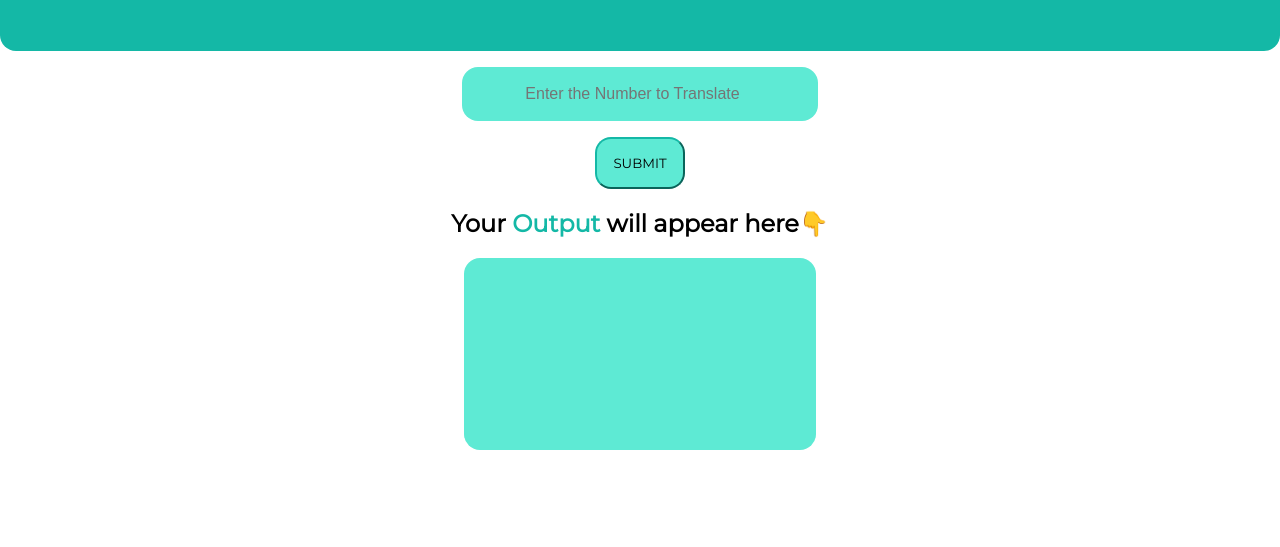
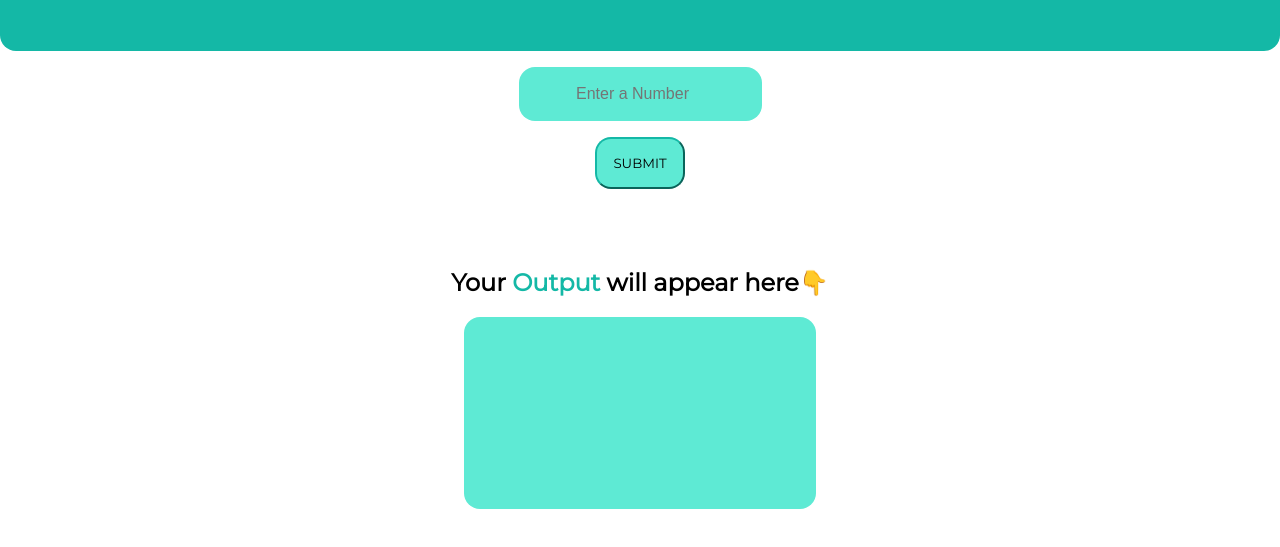
Before and after one commit to FIONA18/Numbers-Translator, a plain HTML site: page index.html in a window 1280 px wide. Shown: the part 71-618 px from the top of the page. Drawn offline with Linux system fonts and the light colour scheme.

Commit message:
styles: Updated styles.css

```diff
--- a/index.html
+++ b/index.html
@@ -11,11 +11,12 @@
         <h1>Numbers Translator</h1>
     </header>
     <main>
-        <Input id="inputNum" type="number" placeholder="Enter the Number to Translate"></Input>
+        <Input id="inputNum" type="number" placeholder="Enter a Number"></Input>
         <button id="submit">SUBMIT</button>
+        <div id="loading"></div>
         <h2>Your <span>Output</span> will appear here👇</h2>
         <div id="output"></div>
-        <div id="loading"></div>
+
     </main>
 
     <script src="app.js"></script>
--- a/styles.css
+++ b/styles.css
@@ -29,7 +29,7 @@ input
     display: block;
     padding: 1rem;
     font-size: medium;
-    width: 20rem;
+    max-width: 20rem;
     text-align: center;
     border-radius: 1rem;
     background-color: var(--secondary-color);
@@ -47,7 +47,7 @@ main h2 span{
 {
     background-color: #5eead4;
     height: 10rem;
-    width: 20rem;
+    max-width: 20rem;
     display: block;
     margin: 1rem auto;
     padding: 1rem;
@@ -73,6 +73,7 @@ main h2 span{
     margin: auto;
     visibility: hidden;
     animation: spin 1s infinite linear;
+    margin-top: 1rem;
 }
 #loading.display
 {
```
